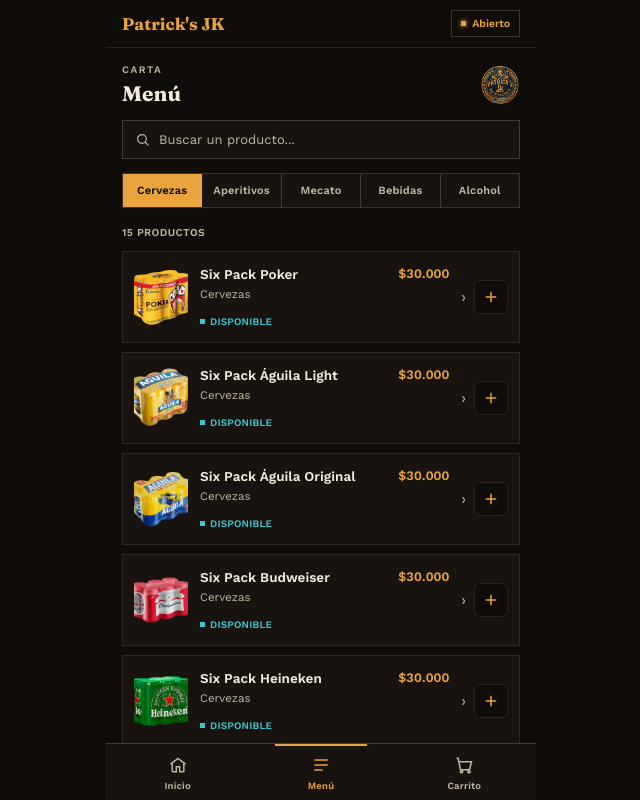
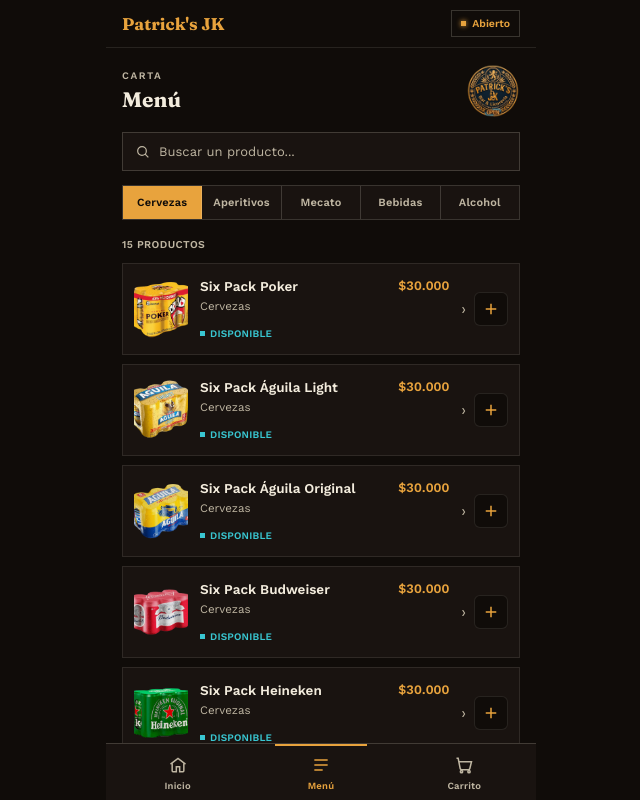
Before and after one commit to CamiloBonilla1226/Patricks-JK, a React (Vite) app: page / in a window 1280 px wide. Both pictures are taken after a click on the button "Menú". Shown: the top 800 px of the page, without its empty margins (319-959 px from the left). Built offline with nearby package versions, Linux system fonts and the light colour scheme; no server answers.

Commit message:
tamanio logo

```diff
--- a/src/App.css
+++ b/src/App.css
@@ -79,7 +79,7 @@
 }
 .sec-head-logo {
   flex: none;
-  height: 40px;
+  height: 54px;
   width: auto;
   object-fit: contain;
 }
```
